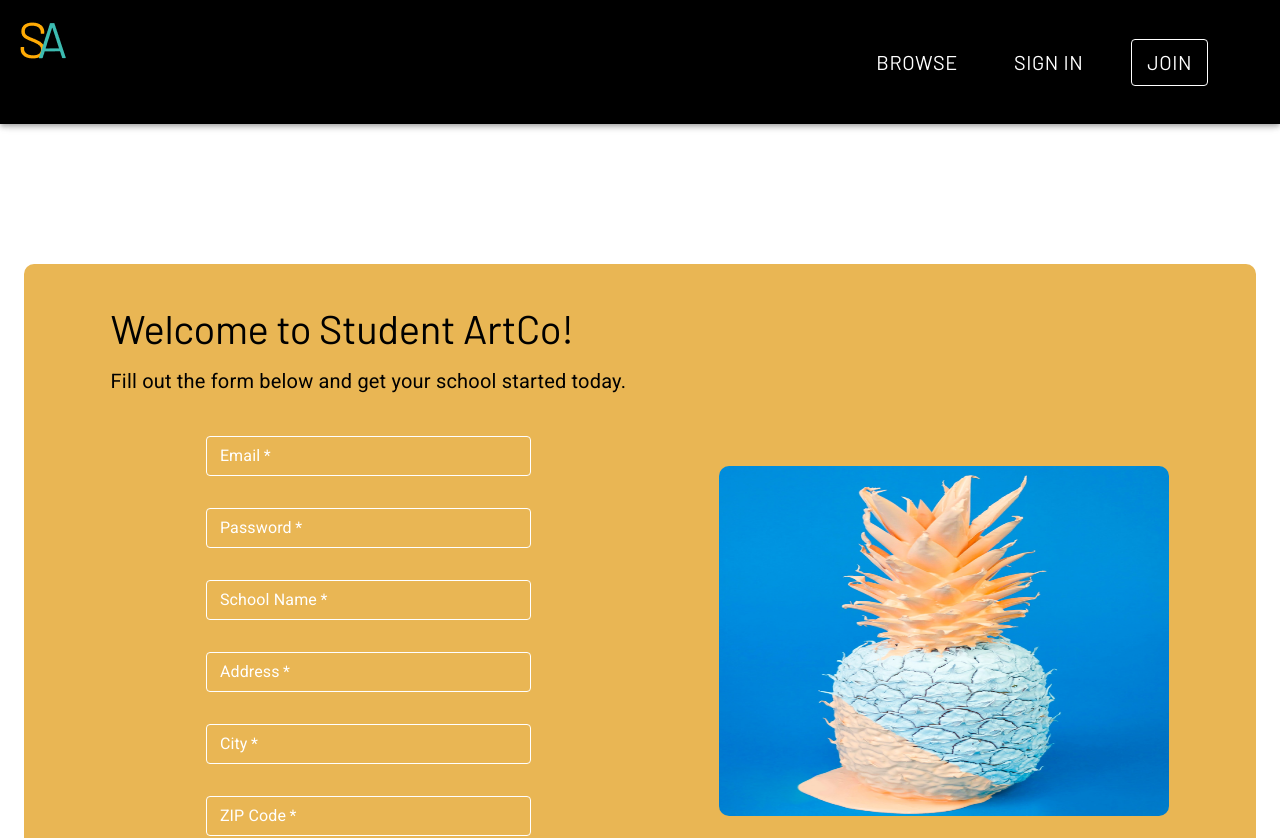
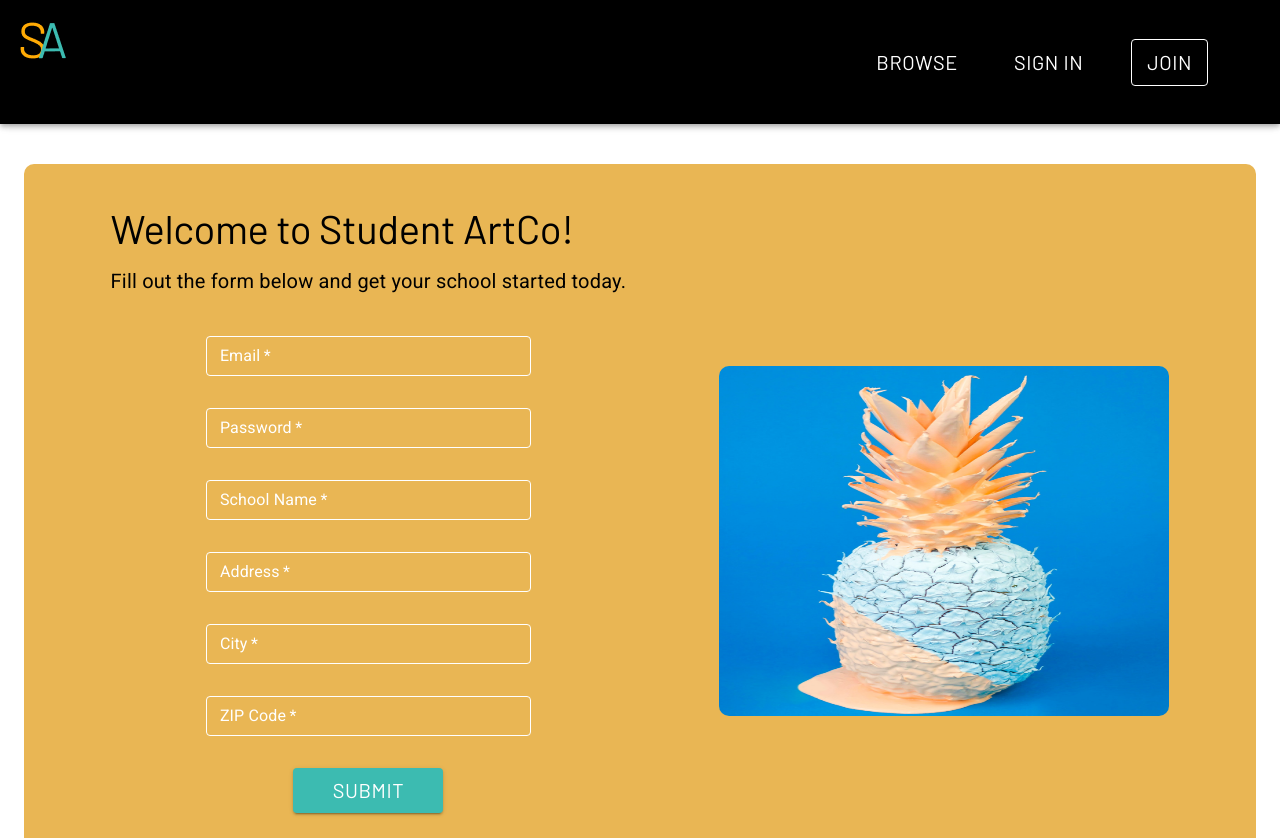
Before and after one commit to BloomTech-Labs/student-art-collection-fe, a React (Create React App) app: page /register in a window 1280 px wide. Shown: the top 838 px of the page. Built offline with nearby package versions, Linux system fonts and the light colour scheme; no server answers.

Commit message:
more spacing changes

```diff
--- a/src/components/forms/EditForm.js
+++ b/src/components/forms/EditForm.js
@@ -140,7 +140,7 @@ const EditForm = props => {
 
   if (data) {
     return (
-      <Container style={{ marginTop: '150px' }}>
+      <Container style={{ marginTop: '100px', marginBottom: '100px' }}>
         <Paper elevation={0} className={classes.root}>
           <Paper elevation={3} className={classes.paper}>
             <Grid container direction='column' alignItems='center' spacing={4}>
--- a/src/components/forms/Login.js
+++ b/src/components/forms/Login.js
@@ -35,7 +35,7 @@ const Login = () => {
           <Grid container direction='column' alignItems='center' spacing={5}>
             <Grid item>
               <Typography component='h2' variant='h2'>
-                Login to Student ArtCo!
+                Login to Student ArtCo
               </Typography>
             </Grid>
             <Grid item>
--- a/src/components/forms/Register.js
+++ b/src/components/forms/Register.js
@@ -68,7 +68,7 @@ const Register = () => {
   }
 
   return (
-    <Container style={{ marginTop: '200px' }}>
+    <Container style={{ marginTop: '100px', marginBottom: '100px' }}>
       <Grid
         container
         alignItems='center'
```
